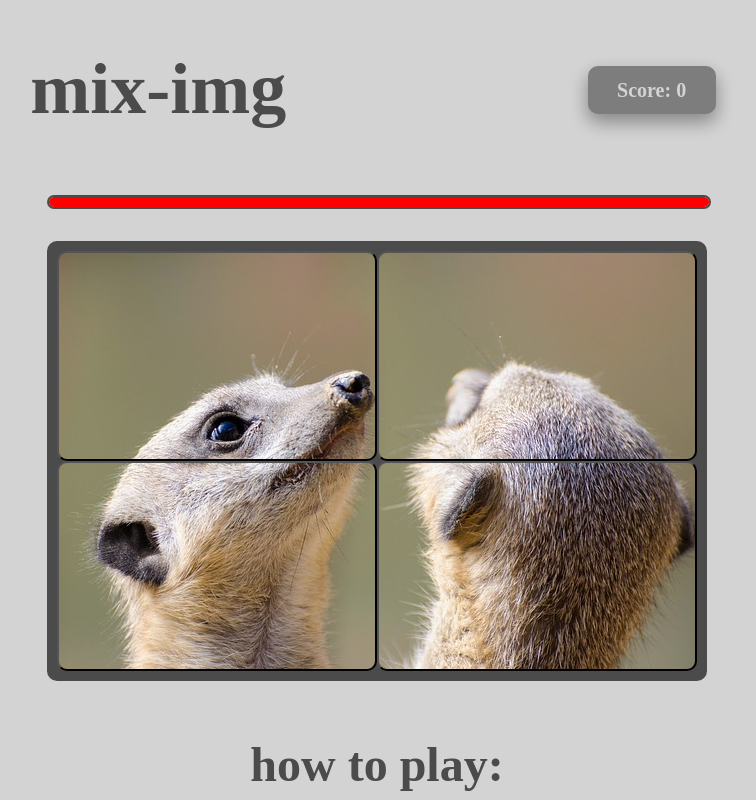
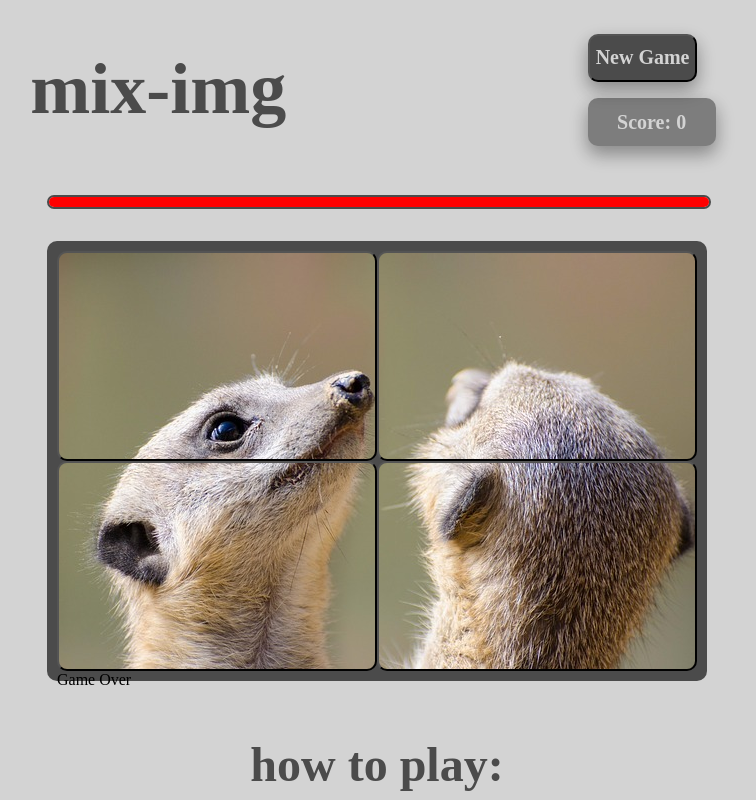
Before and after one commit to CodySelman/react-fifteen, a React (Create React App) app in the folder client/: page / in a window 1280 px wide. Shown: the top 800 px of the page, without its empty margins (263-1019 px from the left). Built offline with nearby package versions, Linux system fonts and the light colour scheme.

Commit message:
Fixed glitch with new game button. Began creating game over logic.

```diff
--- a/client/src/App.js
+++ b/client/src/App.js
@@ -15,7 +15,12 @@ class App extends Component {
       currentPics: easyPics,
       sizeRow: 2,
       sizeCol: 2,
-      cells: [],
+      cells: [
+        {value: 1},
+        {value: 2},
+        {value: 3},
+        {value: 4}
+      ],
       isSolved: false,
       hasStarted: false,
       currentImage: {
@@ -28,7 +33,7 @@ class App extends Component {
       isSwapping: false,
       usingMouse: true,
       timeRemaining: 30000,
-      gameOver: false
+      gameOver: true
     };
     this.randomizeGrid = this.randomizeGrid.bind(this);
     this.winCheck = this.winCheck.bind(this);
@@ -49,7 +54,6 @@ class App extends Component {
   gameStart(){
     Promise.resolve()
     .then(this.initializeState())
-    .then(this.createCells())
     .then(this.changeImage())
     .catch(err => console.log(err));
   }
@@ -85,7 +89,12 @@ class App extends Component {
         currentPics: easyPics,
         sizeRow: 2,
         sizeCol: 2,
-        cells: [],
+        cells: [
+          {value: 1},
+          {value: 2},
+          {value: 3},
+          {value: 4}
+        ],
         isSolved: false,
         hasStarted: false,
         currentImage: {
@@ -98,7 +107,7 @@ class App extends Component {
         isSwapping: false,
         usingMouse: true,
         timeRemaining: 30000,
-        gameOver: false
+        gameOver: true
       },
     );
   }
@@ -425,6 +434,7 @@ class App extends Component {
               }
               handleKeyPress={this.handleKeyPress}
               isSwapping={this.state.isSwapping}
+              gameOver={this.state.gameOver}
             />
         </div>
 
--- a/client/src/CellGrid.js
+++ b/client/src/CellGrid.js
@@ -24,7 +24,10 @@ const CellGrid = props => {
                 <img  className='CellGrid-fullImage' src={props.currentImage.url} alt="Puzzle Solution" />
                 : ''
             }
-
+            {props.gameOver ?
+                <div>Game Over</div>
+                : ''
+            }
         </div>
     );
 };
@@ -38,7 +41,8 @@ CellGrid.propTypes = {
     viewingFullImage: Proptypes.bool.isRequired,
     selectedCellValue: Proptypes.number,
     handleKeyPress: Proptypes.func.isRequired,
-    isSwapping: Proptypes.bool.isRequired
+    isSwapping: Proptypes.bool.isRequired,
+    gameOver: Proptypes.bool.isRequired
 }
 
 export default CellGrid;
--- a/client/src/Heading.js
+++ b/client/src/Heading.js
@@ -9,7 +9,7 @@ const Heading = props => {
       <div className="heading fadeIn">
         <h1>mix-img</h1>
         <div>
-          {/* <button onClick={props.gameStart}>New Game</button> */}
+          <button onClick={props.gameStart}>New Game</button>
           <p>Score: {props.score}</p>
         </div>
       </div>
```
